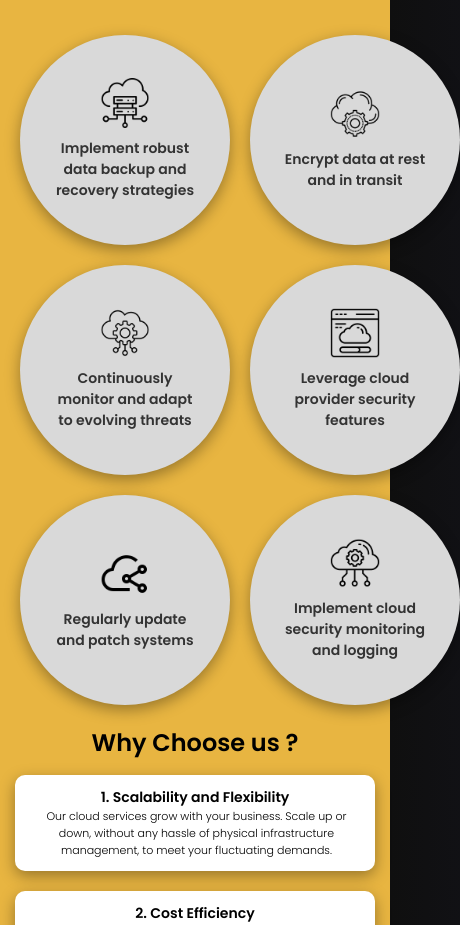
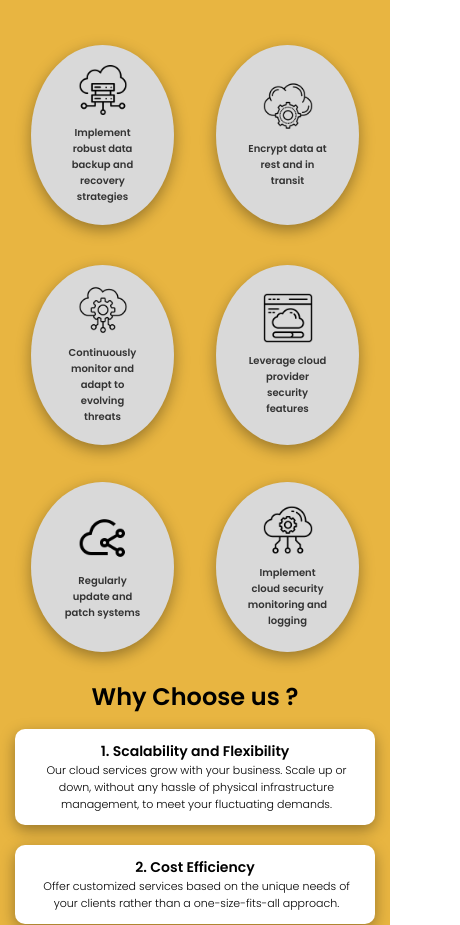
Before and after one commit to vamshikrishna4992/Project-1, a React (Vite) app: page /cloud-services in a window 390 px wide. Shown: the part 1300-2225 px from the top of the page, 460 px wide, since content can reach past the window. Built offline with nearby package versions, Linux system fonts and the light colour scheme.

Commit message:
responsive

```diff
--- a/src/Styles/CloudServices.css
+++ b/src/Styles/CloudServices.css
@@ -440,6 +440,16 @@ body {
       font-size: 14px;
     }
 
-
-
 }
+@media (max-width: 480px){
+    .cloud-circle {
+        width: 50%;
+        height: 60%;
+    }
+    .cloud-circle p{
+        font-size: 10px;
+    }
+   .cloud-hover-content p{
+        padding-top: 2.2rem;
+    }
+}
--- a/src/Styles/DigitalMarketing.css
+++ b/src/Styles/DigitalMarketing.css
@@ -251,7 +251,7 @@ font-weight: 500;
     }
 
     .aboutusimg {
-        width: 100%;
+        width: auto;
     }
 
     .TextContent {
@@ -270,13 +270,14 @@ font-weight: 500;
         display: flex;
         flex-direction: column-reverse;
       }
+}
 @media (max-width: 480px){
     .body{
         width: auto;
     }
   .dg-approach-container{
     gap: 50px;
-        padding-left: 8px;
+    padding-left: 2rem;
     margin-left: 3px;
   }
   .dg-approach-sub{
@@ -291,4 +292,3 @@ font-weight: 500;
     font-size: 10px;
 }
   }
-}
--- a/src/Styles/SoftwareDevelopment.css
+++ b/src/Styles/SoftwareDevelopment.css
@@ -415,14 +415,16 @@ body {
       font-size: 14px;
     }
 
+}
+
 @media (max-width: 480px) {
     .content-circle {
         width: 80px;
         height: 80px;
+
     }
     .content-circle p{
         font-size: 10px;
+
 }
 }
-
-}
```
Lines whose indentation alone changed are shown as unchanged.
